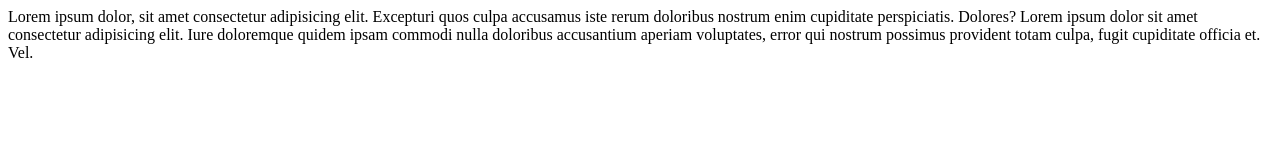
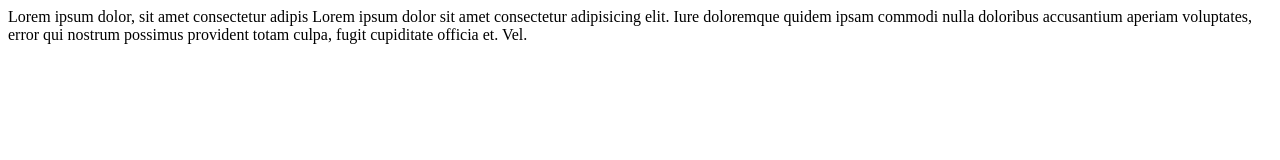
Before and after one commit to meherunnesaPushpita/diabetic-hospital, a plain HTML site: page pages/testpage.html in a window 1280 px wide. Drawn offline with Linux system fonts and the light colour scheme.

Commit message:
Update testpage.html

```diff
--- a/pages/testpage.html
+++ b/pages/testpage.html
@@ -9,8 +9,7 @@
 
 
 <body>
-    Lorem ipsum dolor, sit amet consectetur adipisicing elit. Excepturi quos culpa accusamus iste rerum doloribus
-    nostrum enim cupiditate perspiciatis. Dolores?
+    Lorem ipsum dolor, sit amet consectetur adipis
     Lorem ipsum dolor sit amet consectetur adipisicing elit. Iure doloremque quidem ipsam commodi nulla doloribus
     accusantium aperiam voluptates, error qui nostrum possimus provident totam culpa, fugit cupiditate officia et. Vel.
 </body>
```
